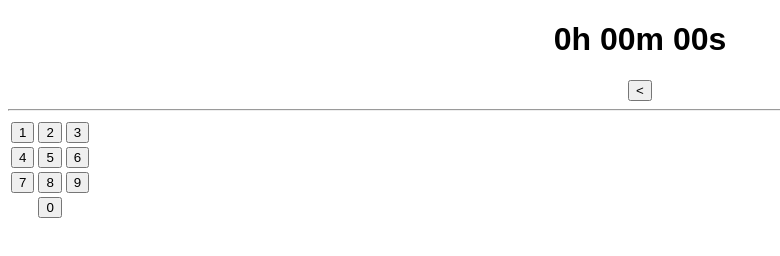
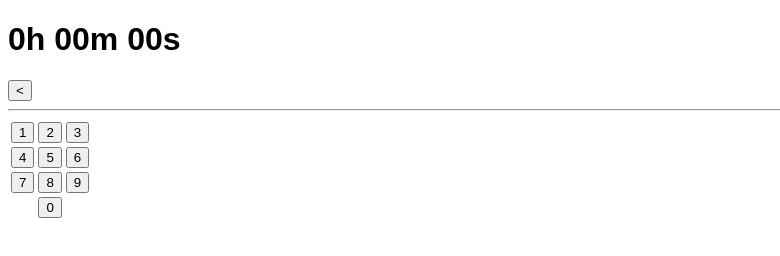
Before and after one commit to jaghit/empty, a plain HTML site: page index.html in a window 1280 px wide. Shown: the whole page, without its empty margins (0-780 px from the left). Drawn offline with Linux system fonts and the light colour scheme.

Commit message:
removed align center

```diff
--- a/index.html
+++ b/index.html
@@ -4,7 +4,7 @@
     <meta charset="UTF-8">
     <link href="./beautiful.css" rel="stylesheet">
 </head>
-<body align="center">
+<body>
     <h1>0h 00m 00s</h1>
     <input type="button" value="<">
     <hr>
```
